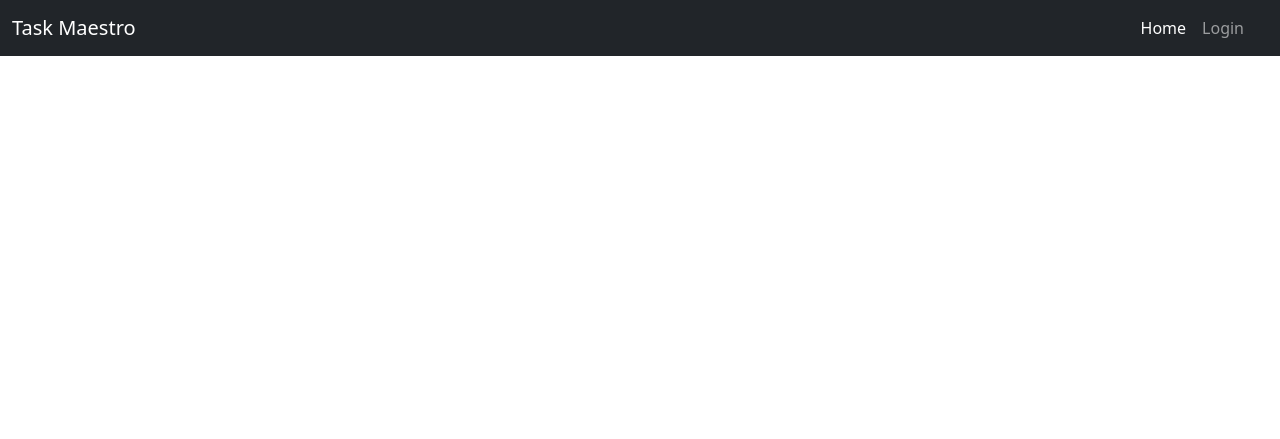
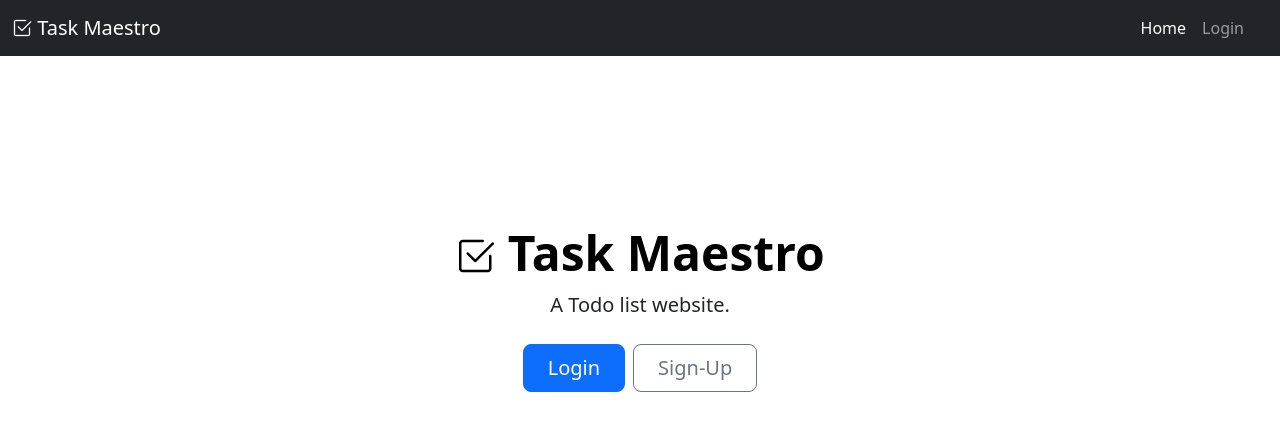
Before and after one commit to ashraph0p/task-maestro, a Flask app: page / in a window 1280 px wide. Shown: the top 439 px of the page. Run offline with Flask 3, Linux system fonts and the light colour scheme; some libraries are stand-ins or nearby versions.

Commit message:
New files and few stuff done

```diff
--- a/main.py
+++ b/main.py
@@ -6,8 +6,13 @@ bootstrap = Bootstrap5(app)
 
 
 @app.route("/")
-def main():
+def home():
     return render_template('index.html')
+
+
+@app.route("/login")
+def login():
+    return render_template('login.html')
 
 
 if __name__ == "__main__":
--- a/templates/base.html
+++ b/templates/base.html
@@ -9,6 +9,7 @@
     {% block styles %}
     <!-- Bootstrap CSS -->
     {{ bootstrap.load_css() }}
+    <link href="https://cdn.jsdelivr.net/npm/bootstrap-icons@1.10.5/font/bootstrap-icons.css" rel="stylesheet">
     {% endblock %}
 
     <title>Task Maestro</title>
@@ -18,7 +19,7 @@
 {% block nav %}
 <nav aria-label="Offcanvas navbar large" class="navbar navbar-expand-lg navbar-dark bg-dark">
     <div class="container-fluid">
-        <a class="navbar-brand" href="#">Task Maestro</a>
+        <a class="navbar-brand"><i class="bi bi-check2-square mx-auto mb-4"></i> Task Maestro</a>
         <button aria-controls="offcanvasNavbar2" aria-label="Toggle navigation" class="navbar-toggler" data-bs-target="#offcanvasNavbar2"
                 data-bs-toggle="offcanvas" type="button">
             <span class="navbar-toggler-icon"></span>
@@ -33,7 +34,7 @@
             <div class="offcanvas-body">
                 <ul class="navbar-nav justify-content-end flex-grow-1 pe-3">
                     <li class="nav-item">
-                        <a aria-current="page" class="nav-link active" href="#">Home</a>
+                        <a aria-current="page" class="nav-link active" href="/">Home</a>
                     </li>
                     <li class="nav-item">
                         <a class="nav-link" href="/login">Login</a>
--- a/templates/index.html
+++ b/templates/index.html
@@ -1 +1,14 @@
 {% extends 'base.html' %}
+{% block content %}
+<div class="px-4 py-5 my-5 text-center">
+    <h1 class="display-5 fw-bold text-body-emphasis mt-5 pt-4"><i class="bi bi-check2-square mx-auto mb-4 fs-1"></i>
+        Task Maestro</h1>
+    <div class="col-lg-6 mx-auto">
+        <p class="lead mb-4">A Todo list website.</p>
+        <div class="d-grid gap-2 d-sm-flex justify-content-sm-center">
+            <a class="btn btn-primary btn-lg px-4 gap-3" href="/login">Login</a>
+            <a class="btn btn-outline-secondary btn-lg px-4">Sign-Up</a>
+        </div>
+    </div>
+</div>
+{% endblock %}
```
Also changed, not shown: templates/login.html (+3 -10 lines).
